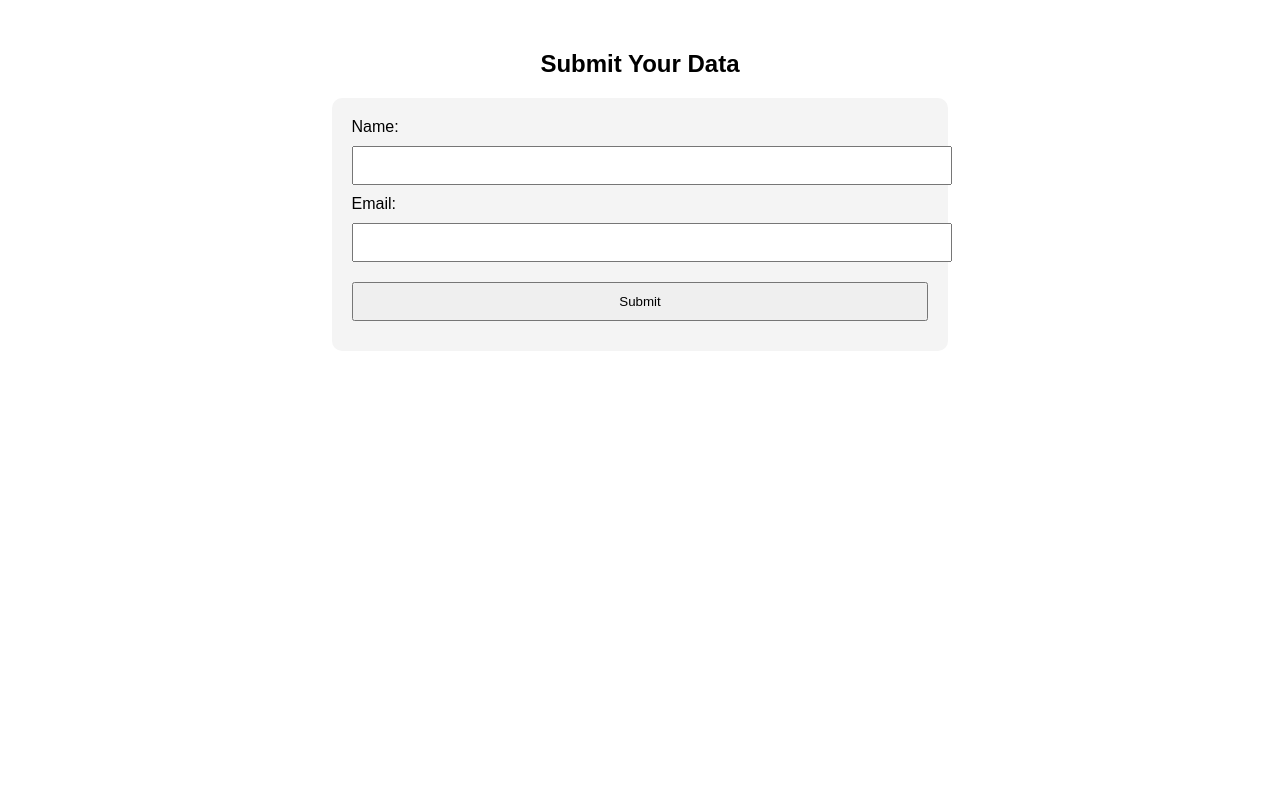
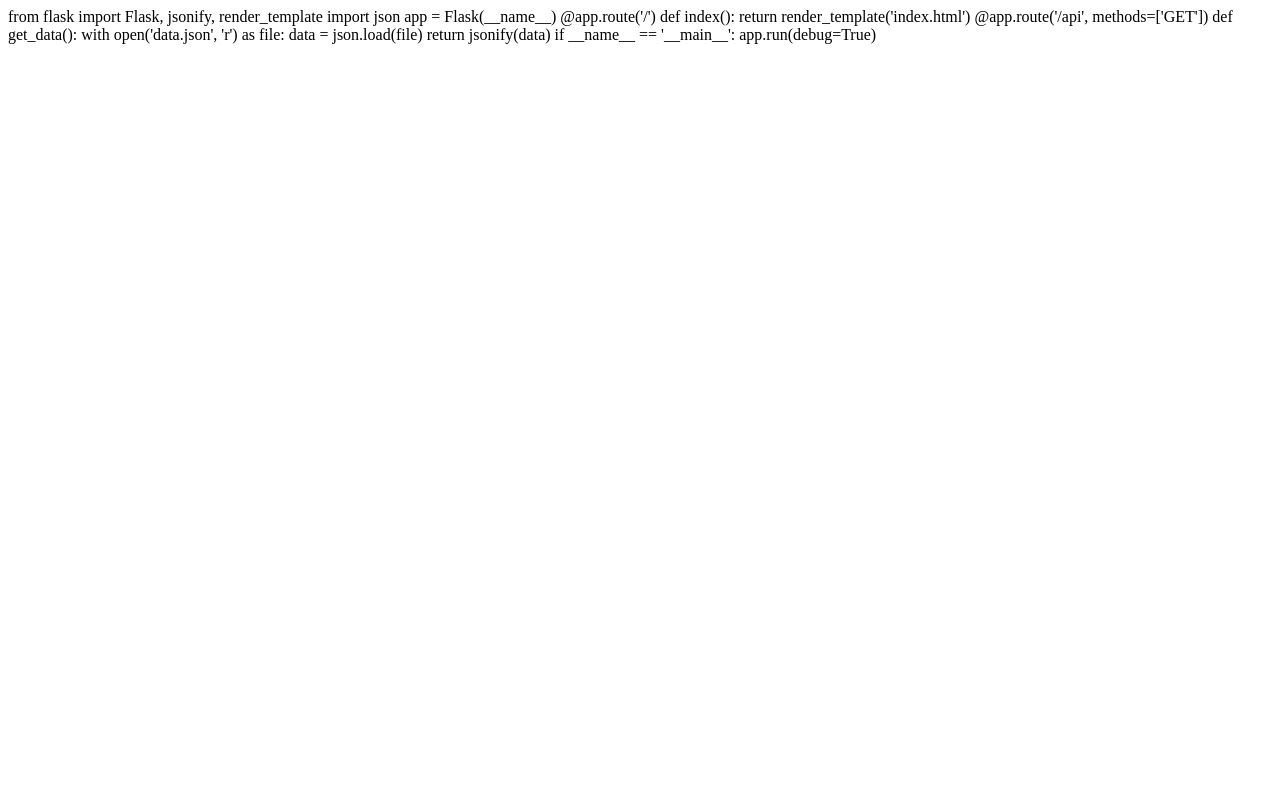
Before and after one commit to paneer24/Flask-Project, a Flask app: page / in a window 1280 px wide. Run offline with Flask 3, Linux system fonts and the light colour scheme.

Commit message:
Update index.html

```diff
--- a/templates/index.html
+++ b/templates/index.html
@@ -1,31 +1,17 @@
-<!DOCTYPE html>
-<html lang="en">
-<head>
-    <meta charset="UTF-8">
-    <meta name="viewport" content="width=device-width, initial-scale=1.0">
-    <title>Submit Data</title>
-    <style>
-        body { font-family: Arial, sans-serif; text-align: center; margin-top: 50px; }
-        form { display: inline-block; text-align: left; background: #f4f4f4; padding: 20px; border-radius: 10px; }
-        input, button { width: 100%; padding: 10px; margin: 10px 0; }
-        .error { color: red; }
-    </style>
-</head>
-<body>
-    <h2>Submit Your Data</h2>
+from flask import Flask, jsonify, render_template
+import json
 
-    {% if error %}
-        <p class="error">{{ error }}</p>
-    {% endif %}
+app = Flask(__name__)
 
-    <form method="POST">
-        <label for="name">Name:</label>
-        <input type="text" id="name" name="name" required>
+@app.route('/')
+def index():
+    return render_template('index.html')
 
-        <label for="email">Email:</label>
-        <input type="email" id="email" name="email" required>
+@app.route('/api', methods=['GET'])
+def get_data():
+    with open('data.json', 'r') as file:
+        data = json.load(file)
+    return jsonify(data)
 
-        <button type="submit">Submit</button>
-    </form>
-</body>
-</html>
+if __name__ == '__main__':
+    app.run(debug=True)
```
